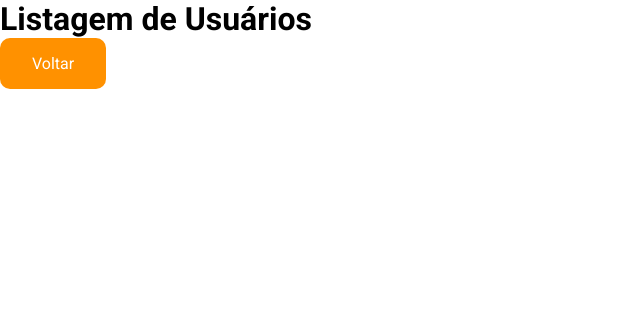
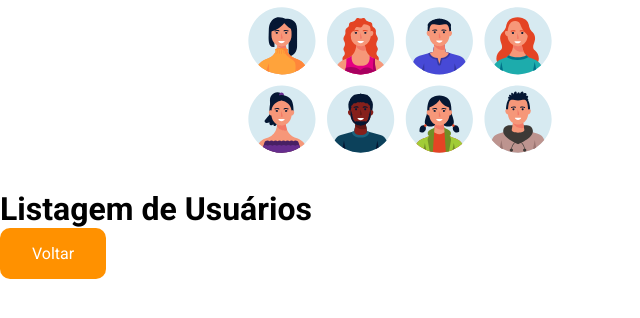
Before and after one commit to mateusgui/vite-project, a React (Vite) app: page /lista-de-usuarios in a window 1280 px wide. Shown: the top 318 px of the page, without its empty margins (0-640 px from the left). Built offline with nearby package versions, Linux system fonts and the light colour scheme.

Commit message:
TopBackground
criação do componente TopBackground e tipagem do children do componente Button

```diff
--- a/package.json
+++ b/package.json
@@ -11,6 +11,7 @@
   },
   "dependencies": {
     "axios": "^1.7.9",
+    "prop-types": "^15.8.1",
     "react": "^19.0.0",
     "react-dom": "^19.0.0",
     "react-router-dom": "^7.1.5",
--- a/src/components/Button/index.jsx
+++ b/src/components/Button/index.jsx
@@ -1,3 +1,4 @@
+import PropTypes from 'prop-types'
 import { Button } from './styles'
 
 function DefaultButton({ children, ...props }){
@@ -7,4 +8,8 @@ function DefaultButton({ children, ...props }){
     )
 }
 
+DefaultButton.propTypes = {
+    children: PropTypes.node.isRequired
+}
+
 export default DefaultButton
--- /dev/null
+++ b/src/components/TopBackground/index.jsx
@@ -0,0 +1,13 @@
+import PeopleImage from '../../assets/people.svg'
+import { TopBackground } from './styles'
+
+function Background(){
+
+    return (
+        <TopBackground>
+            <img src={PeopleImage} alt="imagem-usuarios" />
+        </TopBackground>
+    )
+}
+
+export default Background
--- /dev/null
+++ b/src/components/TopBackground/styles.js
@@ -0,0 +1,17 @@
+import styled from 'styled-components'
+
+export const TopBackground = styled.div`
+    height: 20vh;
+    width: 90vw;
+    max-width: 800px;
+    margin: 0 0 30px 0;
+
+    display: flex;
+    align-items: center;
+    justify-content: center;
+
+    img {
+        max-width: 100%;
+        max-height: 100%;
+    }
+`
--- a/src/pages/Home/index.jsx
+++ b/src/pages/Home/index.jsx
@@ -3,7 +3,6 @@ import api from '../../services/api.js'
 
 import {
   Container,
-  TopBackground,
   Form,
   ContainerInputs,
   Input,
@@ -11,8 +10,8 @@ import {
   Title
 } from './styles'
 
-import PeopleImage from '../../assets/people.svg'
 import Button from '../../components/Button'
+import TopBackground from '../../components/TopBackground'
 
 function Home() {
   const inputName = useRef()
@@ -29,9 +28,7 @@ function Home() {
 
   return (
     <Container>
-      <TopBackground>
-        <img src={PeopleImage} />
-      </TopBackground>
+      <TopBackground />
 
       <Form>
         <Title>Cadastrar Usuário</Title>
--- a/src/pages/Home/styles.js
+++ b/src/pages/Home/styles.js
@@ -8,22 +8,6 @@ export const Container = styled.div`
     justify-content: center;
     padding: 20px;
     height: 100vh;
-`
-
-export const TopBackground = styled.div`
-    height: 20vh;
-    width: 90vw;
-    max-width: 800px;
-    margin: 0 0 30px 0;
-
-    display: flex;
-    align-items: center;
-    justify-content: center;
-
-    img {
-        max-width: 100%;
-        max-height: 100%;
-    }
 `
 
 export const Form = styled.form`
--- a/src/pages/ListUsers/index.jsx
+++ b/src/pages/ListUsers/index.jsx
@@ -1,8 +1,10 @@
 import Button from '../../components/Button'
+import TopBackground from '../../components/TopBackground'
 
 function ListUsers(){
     return(
         <div>
+            <TopBackground />
             <h1>Listagem de Usuários</h1>
             <Button>Voltar</Button>
         </div>
```
